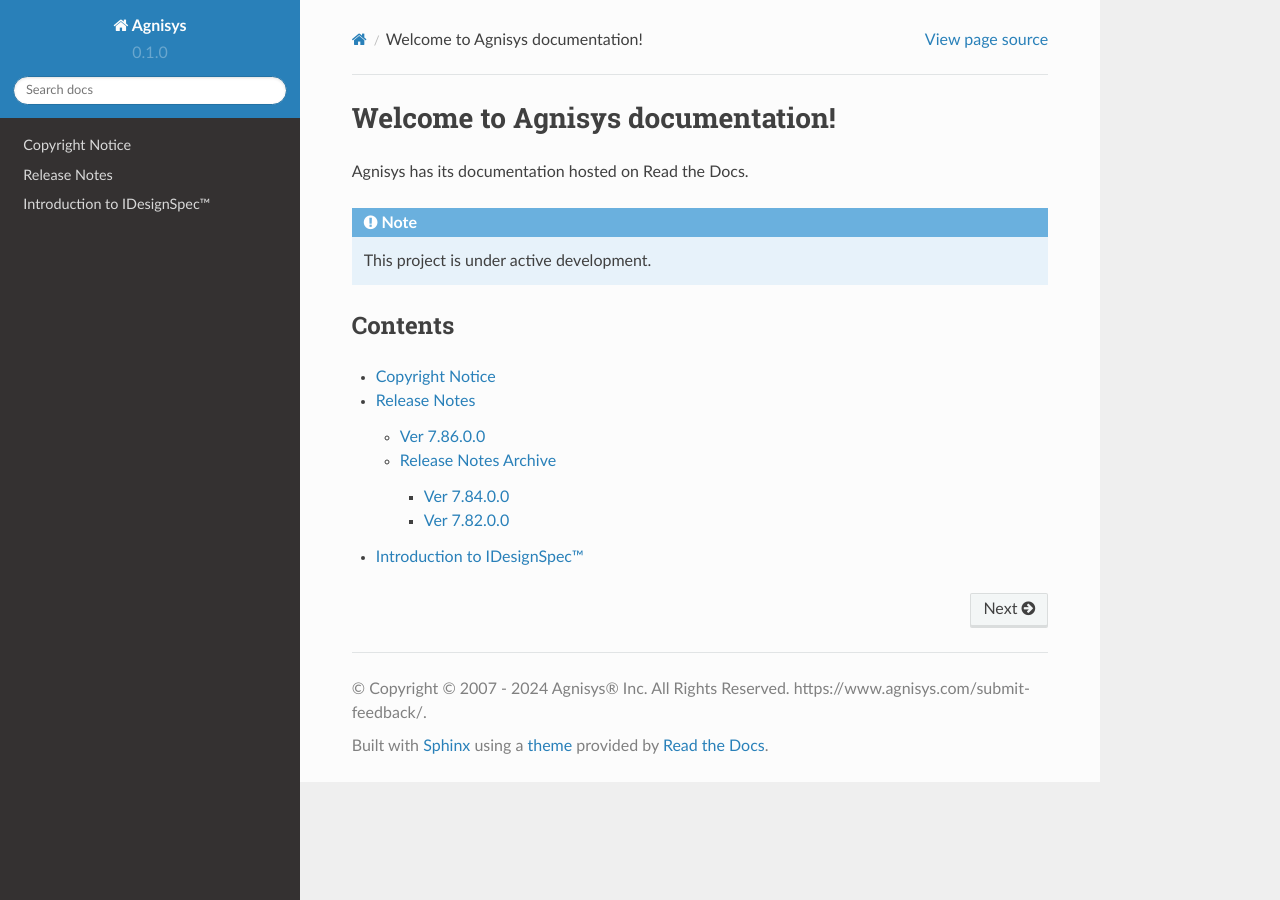
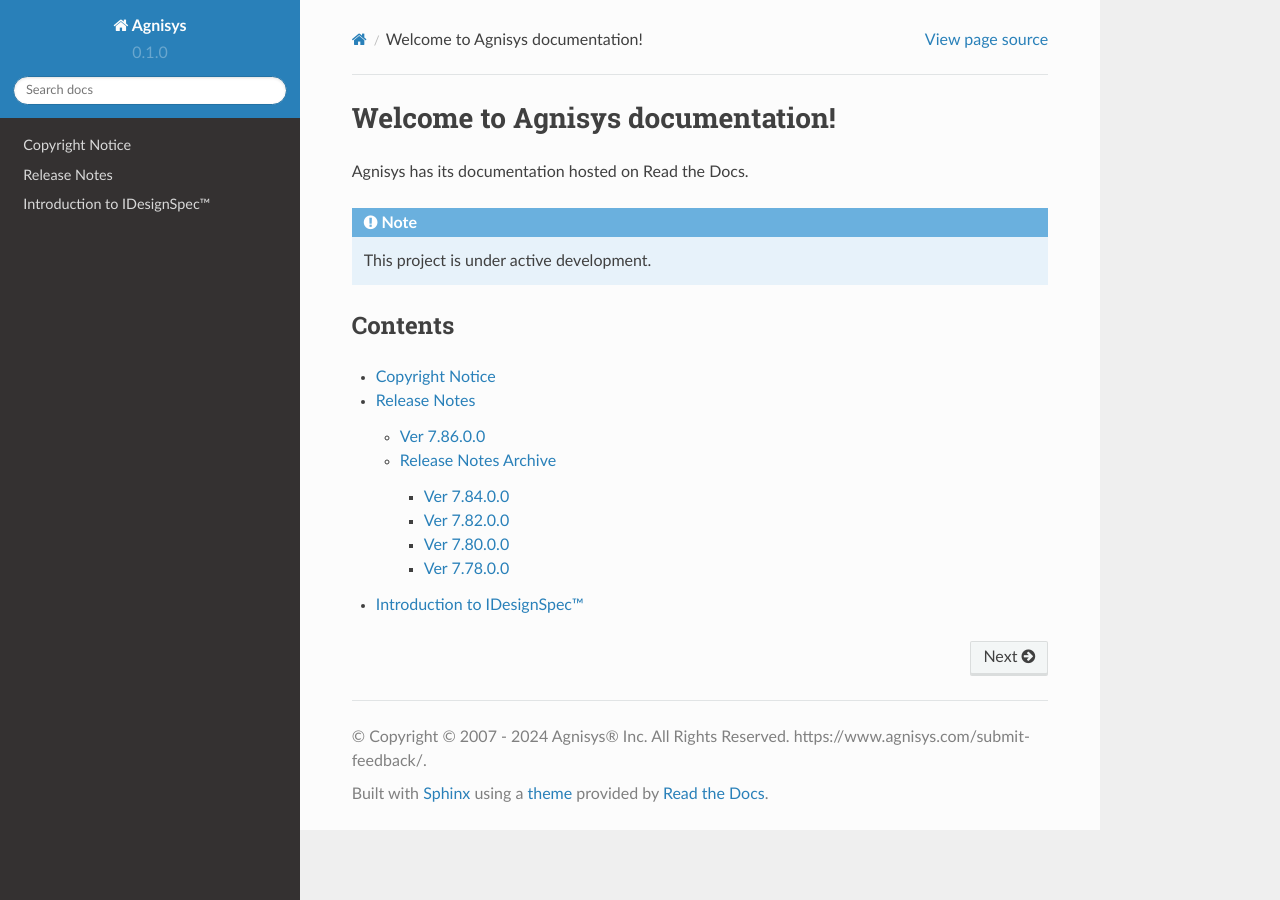
Before and after one commit to sakshi-agnisys/refacto-tutorial, a Sphinx documentation site: the page built from docs/source/index.rst, in a window 1280 px wide. Built offline with Sphinx 7.4.7 and the Read the Docs theme 2.0.0, drawn with Linux system fonts in a browser that asks for light colours.

Commit message:
Update api.rst

```diff
--- a/docs/source/api.rst
+++ b/docs/source/api.rst
@@ -14,3 +14,9 @@
 
 Ver 7.82.0.0
 ~~~~~~~~~~
+
+Ver 7.80.0.0
+~~~~~~~~~~
+
+Ver 7.78.0.0
+~~~~~~~~~~
```
